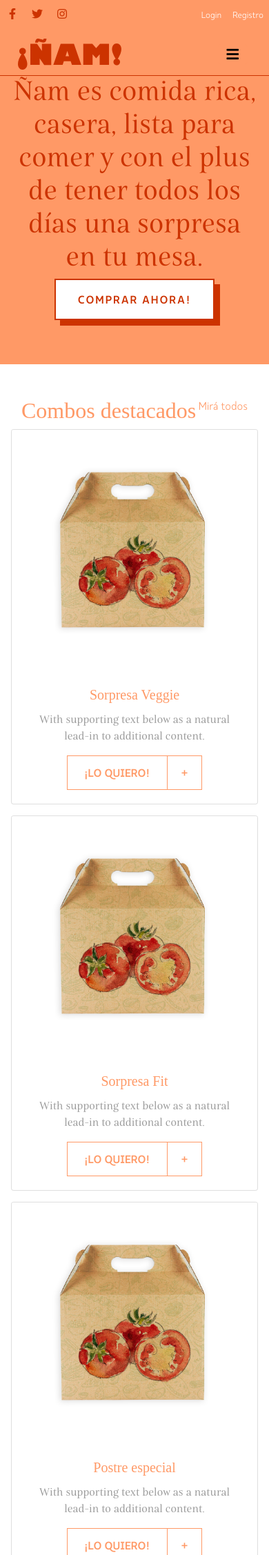
After one commit to G-Fuchter/Proyecto-Integrador-DH, a PHP site: page /index.php in a window 390 px wide. The commit adds this page. Shown: the top 2254 px of the page at 69% size. Run offline with PHP 8.4, Linux system fonts and the light colour scheme; some libraries are stand-ins or nearby versions; some web fonts are replaced.

Commit message:
responsive fix

```diff
--- a/nam/css/theme.css
+++ b/nam/css/theme.css
@@ -49,7 +49,6 @@
 }
 
 p,
-p.lead,
 .belda {
     font-family: 'beldanorm_regular';
 }
@@ -59,7 +58,8 @@
 h5,
 h6,
 .btn,
-.kappa-bold {
+.kappa-bold,
+label {
     font-family: 'kappa_textbold';
 }
 
@@ -100,6 +100,29 @@
     padding-left: 1.5rem;
     padding-right: 1.5rem;
     letter-spacing: 2px
+}
+
+.social a {
+    width: 20px;
+    height: 20px;
+    border-radius: 100%;
+    line-height: 20px;
+    text-align: center;
+    display: block;
+    color: #cc3300;
+    border: 1px solid #ff9966 transition: all ease-in-out
+}
+
+.social a:focus,
+.social a:hover,
+.social a:active {
+    transform: scale(1.1);
+}
+
+.user_nav a:hover,
+.user_nav a:focus,
+.user_nav a:active {
+    color: #cc3300
 }
 
 
@@ -143,6 +166,14 @@
 
 .light_border {
     border-color: #ccffff
+}
+
+.white {
+    color: white
+}
+
+.white_bg {
+    background-color: white
 }
 
 
--- /dev/null
+++ b/nam/includes/footer.php
@@ -0,0 +1,48 @@
+
+    </main>
+     <!-- /MAIN -->
+    <footer class="container py-5">
+        <div class="row">
+            <div class="col-12 col-md">
+                <a class="footer-brand" href="index.html">¡Ñam!</a>
+                <small class="d-block mb-3 text-muted">&copy; 2017-2019</small>
+            </div>
+            <div class="col-6 col-md">
+                <h5 class="gill accent">Nuestros packs</h5>
+                <ul class="list-unstyled text-small">
+                    <li><a class="text-muted" href="#">Veggie</a></li>
+                    <li><a class="text-muted" href="#">Fit</a></li>
+                    <li><a class="text-muted" href="#">Vegan</a></li>
+                    <li><a class="text-muted" href="#">Random!</a></li>
+                    <li><a class="text-muted" href="#">Postres</a></li>
+                    <li><a class="text-muted" href="#">Goloso</a></li>
+                </ul>
+            </div>
+            <div class="col-6 col-md">
+                <h5 class="gill accent">Comida riquisima</h5>
+                <ul class="list-unstyled text-small">
+                    <li><a class="text-muted" href="#">Arma tu menú</a></li>
+                    <li><a class="text-muted" href="#">Nuestros chef</a></li>
+                    <li><a class="text-muted" href="#">Materia prima</a></li>
+                </ul>
+            </div>
+            <div class="col-6 col-md">
+                <h5 class="gill accent">Somos ÑAM</h5>
+                <ul class="list-unstyled text-small">
+                    <li><a class="text-muted" href="#">Equipo</a></li>
+                    <li><a class="text-muted" href="#">Faqs</a></li>
+                    <li><a class="text-muted" href="#">Contacto</a></li>
+                    <li><a class="text-muted" href="#">Deja tu testimonio</a></li>
+                </ul>
+            </div>
+
+        </div>
+    </footer>
+    <script src="https://code.jquery.com/jquery-3.3.1.slim.min.js"></script>
+    <script>
+        window.jQuery || document.write('<script src="/docs/4.3/assets/js/vendor/jquery-slim.min.js"><\/script>')
+    </script>
+    <script src="js/bootstrap.bundle.min.js"></script>
+</body>
+
+</html>
--- /dev/null
+++ b/nam/includes/header.php
@@ -0,0 +1,80 @@
+<!doctype html>
+<html lang="en">
+
+<head>
+    <meta charset="utf-8">
+    <meta name="viewport" content="width=device-width, initial-scale=1, shrink-to-fit=no">
+    <meta name="description" content="">
+    <meta name="author" content="Victoria, Gabriela y Guillermo">
+    <meta name="generator" content="Jekyll v3.8.5">
+    <title>¡Ñam!</title>
+
+    <link rel="canonical" href="#">
+
+    <!-- Bootstrap core CSS -->
+    <link href="css/bootstrap.min.css" rel="stylesheet">
+    <link href="css/theme.css" rel="stylesheet">
+    <link rel="stylesheet" href="https://use.fontawesome.com/releases/v5.8.1/css/all.css">
+
+
+</head>
+
+<body>
+    <header class="fixed-top  accent_bg main_header">
+        <div class="container">
+            <div class="top_bar row d-flex justify-content-between align-items-center pt-2">
+                <ul class="social  d-flex flex-row justify-content-between align-items-center list-unstyled">
+                    <li class="px-2">
+                        <a href="#" target="_blank"><i class="fab fa-facebook-f"></i></a>
+                    </li>
+                    <li class="px-2">
+                        <a href="#" target="_blank"><i class="fab fa-twitter"></i></a>
+                    </li>
+                    <li class="px-2">
+                        <a href="#" target="_blank"><i class="fab fa-instagram"></i></a>
+                    </li>
+                </ul>
+                <nav class="user_nav">
+                    <ul class="list-unstyled d-flex flex-row justify-content-between align-items-center list-unstyled">
+                        <li class="px-2">
+                            <a href=" login.php " class="small white ">Login</a>
+                        </li>
+                        <li class="px-2">
+                            <a href="registro.php " class="small white ">Registro</a>
+                        </li>
+                    </ul>
+                </nav>
+            </div>
+            <div class="row ">
+                <nav class="navbar navbar-expand-md row d-flex justify-content-between w-100 ">
+                    <a class="navbar-brand d-sm-none " href="index.php ">¡Ñam!</a>
+                    <button class="navbar-toggler accent_border " type="button " data-toggle="collapse " data-target="#toogleNavbar " aria-controls="toogleNavbar " aria-expanded="false " aria-label="Toggle navigation "><i class="fas fa-bars "></i></button>
+
+                    <div class="collapse navbar-collapse ml-auto justify-content-center align-content-center align-items-center " id="toogleNavbar ">
+                        <ul class="navbar-nav ">
+                            <li class="nav-item ">
+                                <a class="nav-link dark kappa-bold text-uppercase " href="# ">¡Comida rica!</a>
+                            </li>
+                            <li class="nav-item ">
+                                <a class="nav-link dark kappa-bold text-uppercase " href="# ">Packs</a>
+                            </li>
+                            <li class="nav-item d-sm-block d-xs-none ">
+                                <a class="navbar-brand " href="index.php ">¡Ñam!</a>
+                            </li>
+                            <li class="nav-item ">
+                                <a class="nav-link dark kappa-bold text-uppercase " href="# ">Comprar</a>
+                            </li>
+                            <li class="nav-item ">
+                                <a class="nav-link dark kappa-bold text-uppercase " href="# ">Faqs</a>
+                            </li>
+                            <li class="nav-item ">
+                                <a class="nav-link dark kappa-bold text-uppercase " href="# "><i class="fas fa-shopping-cart "></i></a>
+                            </li>
+                        </ul>
+                    </div>
+                </nav>
+            </div>
+        </div>
+
+    </header>
+    <main role="main">
--- /dev/null
+++ b/nam/index.php
@@ -0,0 +1,123 @@
+<?php
+include_once ("includes/header.php")
+?>
+    <main role="main">
+        <section class="splash accent_bg d-flex justify-content-center align-content-center position-relative py-5">
+            <div class="position-absolute back_splash1 d-none d-md-block">
+                <img src="img/backSplash.png" />
+            </div>
+            <div class="container d-flex justify-content-center align-content-center">
+                <div class="row d-flex justify-content-center align-content-center">
+                    <div class="col-12 col-md-8 justify-content-center align-content-center align-items-center d-flex flex-column">
+                        <h1 class="dark text-center mb-md-5 belda">Ñam es comida rica, casera, lista para comer y con el plus de tener todos los días una sorpresa en tu mesa.</h1>
+                        <p class="dark">
+                            <a class="btn btn_cta dark">
+                            Comprar ahora!
+                        </a>
+                        </p>
+                    </div>
+                </div>
+            </div>
+            <div class="position-absolute back_splash2  d-none d-md-block">
+                <img src="img/backSplash2.png" />
+            </div>
+        </section>
+        <section class="feat_products d-flex justify-content-center align-content-center py-5">
+            <div class="container d-flex justify-content-center align-content-center">
+                <div class="row d-flex justify-content-center align-content-center px-3">
+                    <header class="col-12 d-flex justify-content-between align-content-center">
+                        <h2 class="accent">Combos destacados</h2>
+                        <a href="#" class="accent">Mirá todos</a>
+                    </header>
+                    <div class="row">
+                        <div class="col-sm-4">
+                            <div class="card mb-3">
+                                <img src="img/products/1.jpg" class="card-img-top" alt="...">
+                                <div class="card-body text-center">
+                                    <h5 class="card-title accent gill">Sorpresa Veggie</h5>
+                                    <p class="card-text">With supporting text below as a natural lead-in to additional content.</p>
+                                    <a href="#" class="btn border accent_border accent">¡Lo quiero!</a>
+                                </div>
+                            </div>
+                        </div>
+                        <div class="col-sm-4">
+                            <div class="card mb-3">
+                                <img src="img/products/1.jpg" class="card-img-top" alt="...">
+                                <div class="card-body text-center">
+                                    <h5 class="card-title accent gill">Sorpresa Fit</h5>
+                                    <p class="card-text">With supporting text below as a natural lead-in to additional content.</p>
+                                    <a href="#" class="btn border accent_border accent">¡Lo quiero!</a>
+                                </div>
+                            </div>
+                        </div>
+                        <div class="col-sm-4">
+                            <div class="card mb-3">
+                                <img src="img/products/1.jpg" class="card-img-top" alt="...">
+                                <div class="card-body text-center">
+                                    <h5 class="card-title accent gill">Postre especial</h5>
+                                    <p class="card-text">With supporting text below as a natural lead-in to additional content.</p>
+                                    <a href="#" class="btn border accent_border accent">¡Lo quiero!</a>
+                                </div>
+                            </div>
+                        </div>
+                    </div>
+                </div>
+            </div>
+        </section>
+        <section class="testimonials light_bg d-flex justify-content-center align-content-center pb-5">
+            <div class="container d-flex justify-content-center align-content-center">
+                <div class="row d-flex justify-content-center align-content-center">
+                    <div class="col-12 px-3">
+                        <div id="carousel" class="carousel slide carousel-fade" data-ride="carousel">
+                            <div class="carousel-inner">
+                                <div class="carousel-item active">
+                                    <figure class="position-relative">
+                                        <div class="mx-auto overflow-hidden position-absolute"><img src="img/kit.jpeg" class="img-fluid" /></div>
+                                        <figcaption class="pt-5">
+                                            <p class="m-0 pt-4 text-center">Sed non nunc tempus, mollis ante eu, molestie felis. Pellentesque non convallis ligula. Duis non odio ut metus scelerisque volutpat sed in nibh. Sed malesuada enim est, id congue risus porta ac. Donec a leo
+                                                rutrum, condimentum urna a, maximus enim. Duis elit erat, convallis et euismod ut, rutrum ut ligula. Curabitur porta sit amet nunc eu lobortis. Aliquam vulputate dapibus nulla, ac accumsan libero rhoncus
+                                                vitae. Nunc porttitor congue purus. Nunc mattis dui porta, venenatis velit finibus, facilisis lorem.</p>
+
+                                        </figcaption>
+                                    </figure>
+                                </div>
+                                <div class="carousel-item">
+                                    <figure class="position-relative">
+                                        <div class="mx-auto overflow-hidden position-absolute"><img src="img/bran.jpg" class="img-fluid" /></div>
+                                        <figcaption class="pt-5">
+                                            <p class="m-0 pt-4 text-center"> Curabitur porta sit amet nunc eu lobortis. Aliquam vulputate dapibus nulla, ac accumsan libero rhoncus vitae. Nunc porttitor congue purus. Nunc mattis dui porta, venenatis velit finibus, facilisis lorem.Sed
+                                                non nunc tempus, mollis ante eu, molestie felis. Pellentesque non convallis ligula. Duis non odio ut metus scelerisque volutpat sed in nibh. Sed malesuada enim est, id congue risus porta ac. Donec a leo
+                                                rutrum, condimentum urna a, maximus enim. Duis elit erat, convallis et euismod ut, rutrum ut ligula.</p>
+
+                                        </figcaption>
+                                    </figure>
+                                </div>
+                                <div class="carousel-item">
+                                    <figure class="position-relative">
+                                        <div class="mx-auto overflow-hidden position-absolute"><img src="img/dani.jpg" class="img-fluid" /></div>
+                                        <figcaption class="pt-5">
+                                            <p class="m-0 pt-4 text-center">Sed malesuada enim est, id congue risus porta ac. Donec a leo rutrum, condimentum urna a, maximus enim. Duis elit erat, convallis et euismod ut, rutrum ut ligula. Curabitur porta sit amet nunc eu lobortis. Aliquam
+                                                vulputate dapibus nulla, ac accumsan libero rhoncus vitae. Nunc porttitor congue purus. Nunc mattis dui porta, venenatis velit finibus, facilisis lorem.Sed non nunc tempus, mollis ante eu, molestie felis.
+                                                Pellentesque non convallis ligula. Duis non odio ut metus scelerisque volutpat sed in nibh. </p>
+
+                                        </figcaption>
+                                    </figure>
+                                </div>
+                            </div>
+                            <ol class="carousel-indicators">
+                                <li data-target="#carousel" data-slide-to="0" class="active"></li>
+                                <li data-target="#carousel" data-slide-to="1"></li>
+                                <li data-target="#carousel" data-slide-to="2"></li>
+                            </ol>
+                        </div>
+
+                    </div>
+                </div>
+            </div>
+        </section>
+
+
+    </main>
+<?php
+include_once ("includes/footer.php")
+?>
```
Also changed, not shown: other parts of nam/css/theme.css (+63 -26 lines), nam/login.php (added, +48 -0 lines), nam/registro.php (added, +75 -0 lines), nam/htmls/index.html (renamed from nam/index.html), nam/htmls/login.html (renamed from nam/login.html), nam/htmls/registro.html (renamed from nam/registro.html).
